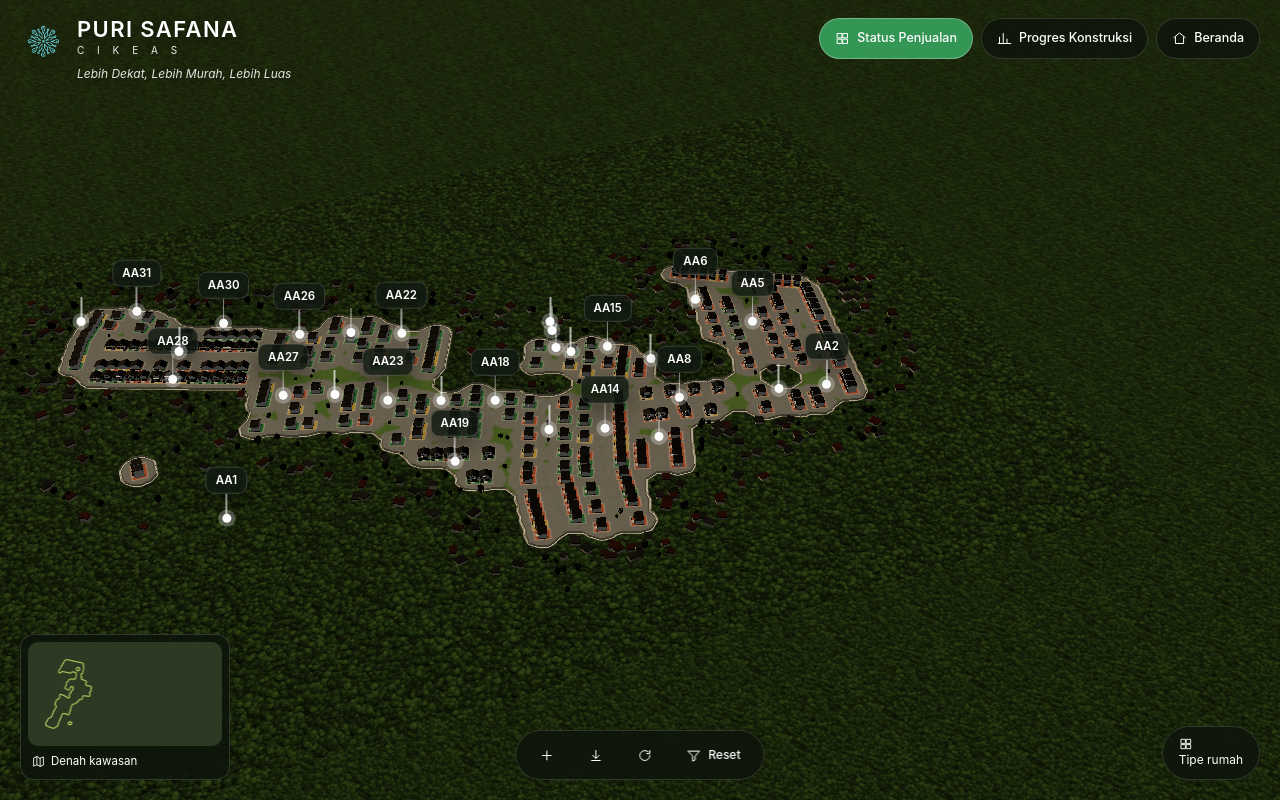
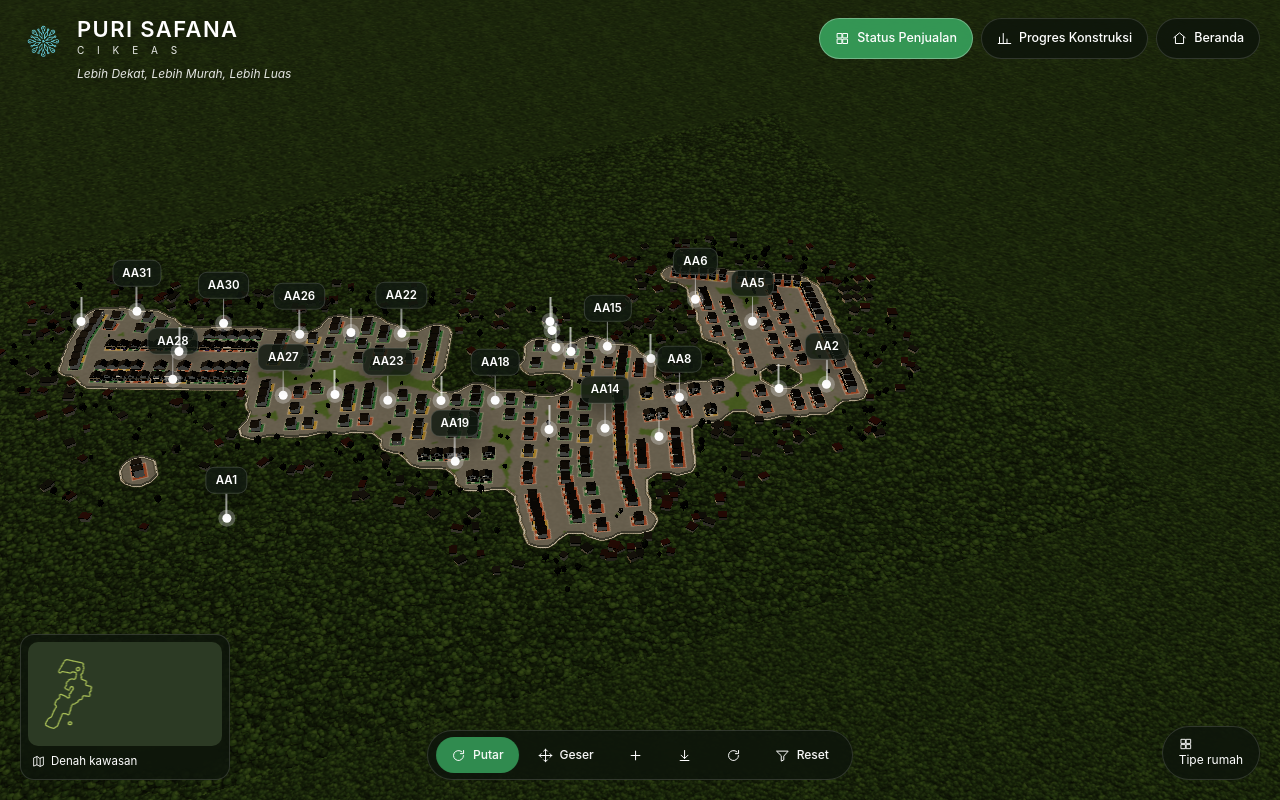
Before and after one commit to mirfanmaulana020-spec/puri-safana-website, a Next.js app: page /site-plan in a window 1280 px wide. Built offline with nearby package versions, Linux system fonts and the light colour scheme.

Commit message:
Add files via upload

```diff
--- a/src/components/Masterplan3D.tsx
+++ b/src/components/Masterplan3D.tsx
@@ -52,6 +52,8 @@ export default function Masterplan3D() {
   const [siap, setSiap] = useState(false);
   const [gagal, setGagal] = useState<string | null>(null);
   const [mode, setMode] = useState<Mode>("status");
+  const [modeSeret, setModeSeret] = useState<"putar" | "geser">("putar");
+  const modeSeretRef = useRef<"putar" | "geser">("putar");
   const [kode, setKode] = useState<string | null>(null);
   const [pin, setPin] = useState<{ blok: [string, number, number][]; unit: [number, number] | null }>({
     blok: [],
@@ -90,6 +92,7 @@ export default function Masterplan3D() {
           });
           setPin((prev) => ({ blok: blokLabels, unit: prev.unit }));
         });
+        mp.modeSeret(modeSeretRef.current);
         mp.gambar();
         if (mini.current) gambarMinimap(mp, mini.current);
         setSiap(true);
@@ -135,6 +138,7 @@ export default function Masterplan3D() {
         });
         setPin({ blok: blokLabels, unit: null });
       });
+      mp.modeSeret(modeSeretRef.current);
       mp.gambar();
       if (mini.current) gambarMinimap(mp, mini.current);
     })();
@@ -147,6 +151,12 @@ export default function Masterplan3D() {
   const pilihUnit = useCallback((k: string | null) => {
     setKode(k);
     peta.current?.pilih(k);
+  }, []);
+
+  const gantiModeSeret = useCallback((m: "putar" | "geser") => {
+    setModeSeret(m);
+    modeSeretRef.current = m;
+    peta.current?.modeSeret(m);
   }, []);
 
   // Cegah label numpuk/tabrakan saat banyak pin berdekatan (zoom jauh):
@@ -327,6 +337,20 @@ export default function Masterplan3D() {
       </div>
 
       <div className="mp-kontrol mp-kaca">
+        <button
+          className={modeSeret === "putar" ? "on" : ""}
+          onClick={() => gantiModeSeret("putar")}
+          aria-label="Mode putar"
+        >
+          <Icon n="refresh" s={15} /> <span>Putar</span>
+        </button>
+        <button
+          className={modeSeret === "geser" ? "on" : ""}
+          onClick={() => gantiModeSeret("geser")}
+          aria-label="Mode geser"
+        >
+          <Icon n="move" s={15} /> <span>Geser</span>
+        </button>
         <button onClick={() => peta.current?.zoom(0.85)} aria-label="Perbesar">
           <Icon n="plus" s={15} />
         </button>
```
